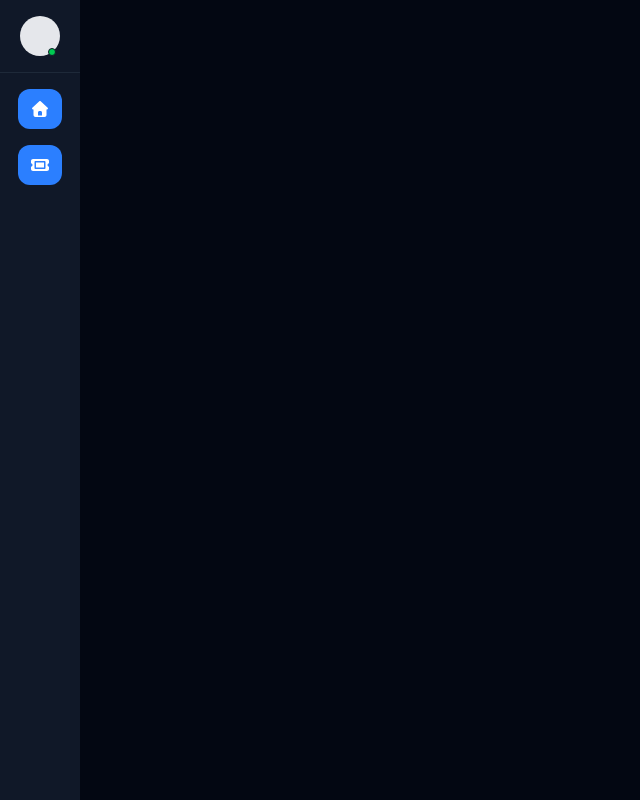
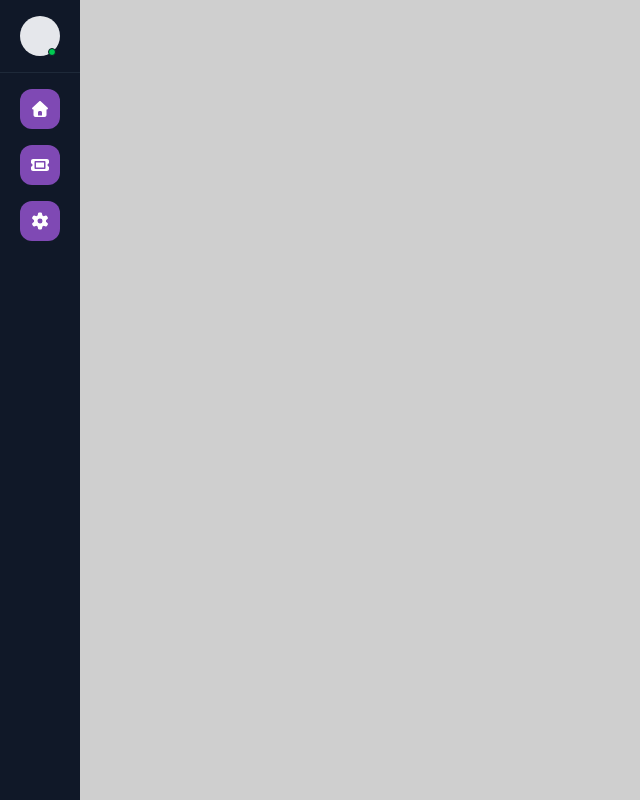
Before and after one commit to yeMorGx/nuvio-app, a Next.js app: page /dashboard in a window 1280 px wide. Shown: the whole page, without its empty margins (0-640 px from the left). Built offline with nearby package versions, Linux system fonts and the light colour scheme.

Commit message:
chore: update Dashboard layout, add FontAwesome icons for navigation, and upgrade Next.js to version 16.2.3

```diff
--- a/app/(app)/dashboard/page.tsx
+++ b/app/(app)/dashboard/page.tsx
@@ -1,6 +1,6 @@
 export default function Dashboard() {
     return (
-        <div className="bg-gray-950 min-h-screen">
+        <div className="">
 
         </div>
     );
--- a/app/(app)/layout.tsx
+++ b/app/(app)/layout.tsx
@@ -1,4 +1,6 @@
 "use client";
+
+import Image from "next/image";
 
 import { FontAwesomeIcon } from '@fortawesome/react-fontawesome'
 import { Montserrat, Playfair_Display, Doto, Syne_Mono, Bytesized } from "next/font/google";
@@ -7,6 +9,7 @@ import { useEffect, useState } from "react";
 import { ReactNode } from "react";
 import { faHouse } from '@fortawesome/free-solid-svg-icons/faHouse';
 import { faTicket } from '@fortawesome/free-solid-svg-icons/faTicket';
+import { faGear } from '@fortawesome/free-solid-svg-icons/faGear';
 
 const montserrat = Montserrat({ subsets: ["latin"] });
 
@@ -21,8 +24,14 @@ export default function AppLayout({ children }) {
                         <div className="border-b border-gray-800">
                             {/* Profile */}
                             <div className='flex items-center justify-center'>
-                                <a href="/profile"><div className='hover:shadow-lg border-1 border-gray-900 absolute right-2 top-8 z-40 bg-green-500 w-2 h-2 m-4 rounded-full'></div></a>
-                                <a href="/profile"><div className='hover:shadow-lg  bg-gray-200 w-10 h-10 m-4 rounded-full'></div></a>
+                                <a href="/profile"><div className='hover:shadow-lg border-1 border-gray-900 absolute right-2 top-8 z-40 bg-green-500 w-2 h-2 m-4 rounded-full'>
+                                    </div></a>
+                                <a href="/profile"><div className='hover:shadow-lg  bg-gray-200 w-10 h-10 m-4 rounded-full'>
+
+
+
+
+                                    </div></a>
                             </div>
                         </div>
                         {/* Navigation */}
@@ -31,13 +40,19 @@ export default function AppLayout({ children }) {
                             <ul className="p-4 flex flex-col gap-4">
                                 {/* Dashboard */}
                                 <a href="/dashboard">
-                                    <li className="bg-blue-500 hover:bg-blue-600 hover:scale-120 transition transform p-3 w-fit h-fit rounded-xl flex items-center justify-center p-2">
+
+                                    <li className="bg-(--cor-principal) hover:bg-(--cor-priHover) hover:rounded-4xl transition-all duration-500 ease-in-out  hover:scale-120 transition transform p-3 w-10 h-10 rounded-xl flex items-center justify-center p-2">
                                         <FontAwesomeIcon icon={faHouse} className="text-white"/>
                                     </li>
                                 </a>
                                 <a href="/ticket">
-                                    <li className="bg-blue-500 hover:bg-blue-600 hover:scale-120 transition transform  p-3 w-fit h-fit rounded-xl flex items-center justify-center p-2">
+                                    <li className="bg-(--cor-principal) hover:bg-(--cor-priHover) hover:rounded-4xl transition-all duration-500 ease-in-out  hover:scale-120 transition transform p-3 w-10 h-10 rounded-xl flex items-center justify-center p-2">
                                         <FontAwesomeIcon icon={faTicket} className="text-white"/>
+                                    </li>
+                                </a>
+                                <a href="/settings">
+                                    <li className="bg-(--cor-principal) hover:bg-(--cor-priHover) hover:rounded-4xl transition-all duration-500 ease-in-out  hover:scale-120 transition transform p-3 w-10 h-10 rounded-xl flex items-center justify-center p-2">
+                                        <FontAwesomeIcon icon={faGear} className="text-white"/>
                                     </li>
                                 </a>
                             </ul>
--- a/app/globals.css
+++ b/app/globals.css
@@ -1,10 +1,12 @@
 @import "tailwindcss";
 
-@keyframes slide {
-  0% {
-    transform: translateX(0%);
-  }
-  100% {
-    transform: translateX(-50%);
-  }
+@theme {
+  --bg-white: #cfcfcf;
+  --dark: #141414;
+  --cor-principal: #7f49b4;
+  --cor-priHover: #2f1c41;
 }
+
+body {
+  background-color: var(--bg-white);
+}
--- a/package.json
+++ b/package.json
@@ -12,7 +12,7 @@
     "@fortawesome/free-brands-svg-icons": "^7.2.0",
     "@fortawesome/free-solid-svg-icons": "^7.2.0",
     "@fortawesome/react-fontawesome": "^3.3.0",
-    "next": "16.2.2",
+    "next": "^16.2.3",
     "react": "19.2.4",
     "react-dom": "19.2.4"
   },
```
Also changed, not shown: public/download.jpeg (added), 1 other file (tests, documents, lock files or other folders).
